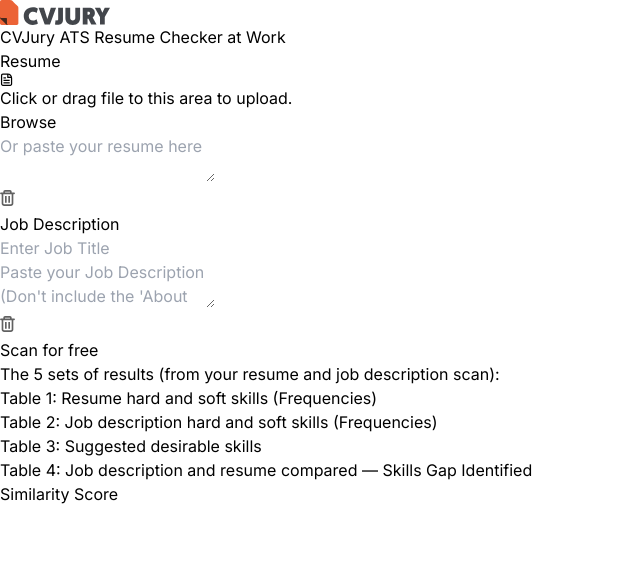
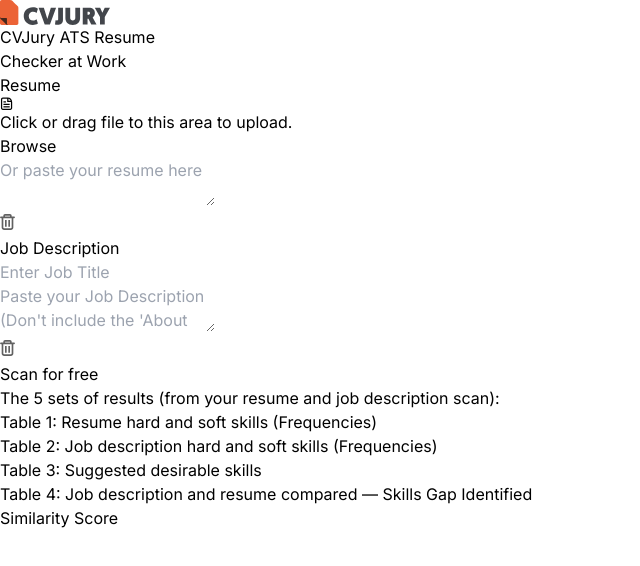
Before and after one commit to hatekisam/cvjury, a React (Vite) app: page / in a window 1280 px wide. Shown: the top 566 px of the page, without its empty margins (0-640 px from the left). Built offline with nearby package versions, Linux system fonts and the light colour scheme.

Commit message:
[fix] the resume and check space

```diff
--- a/src/pages/Main.tsx
+++ b/src/pages/Main.tsx
@@ -42,9 +42,15 @@ const Main: React.FC = () => {
       </div>
       <div className="hidden sm:block fixed bg-white w-[50%] h-full left-0 top-0"></div>
       <div className="hidden sm:block fixed bg-[rgba(224,107,66,0.2)]  w-[50%] h-screen right-0 top-0"></div>
-      <p className="font-medium text-3xl sm:text-4xl z-20 ">
-        CVJury ATS Resume Checker at Work
-      </p>
+      <div className="flex items-center justify-center gap-2">
+        <p className="w-[50vw] text-right  font-medium text-3xl sm:text-4xl z-20 ">
+          CVJury ATS Resume
+        </p>
+        <p className="w-[50vw] text-left font-medium text-3xl sm:text-4xl z-20 ">
+          Checker at Work
+        </p>
+      </div>
+
       <div className="flex flex-col sm:flex-row gap-10 items-center z-20  w-full justify-center mt-20 ">
         <ResumeUpload />
         <JobDesc />
```
